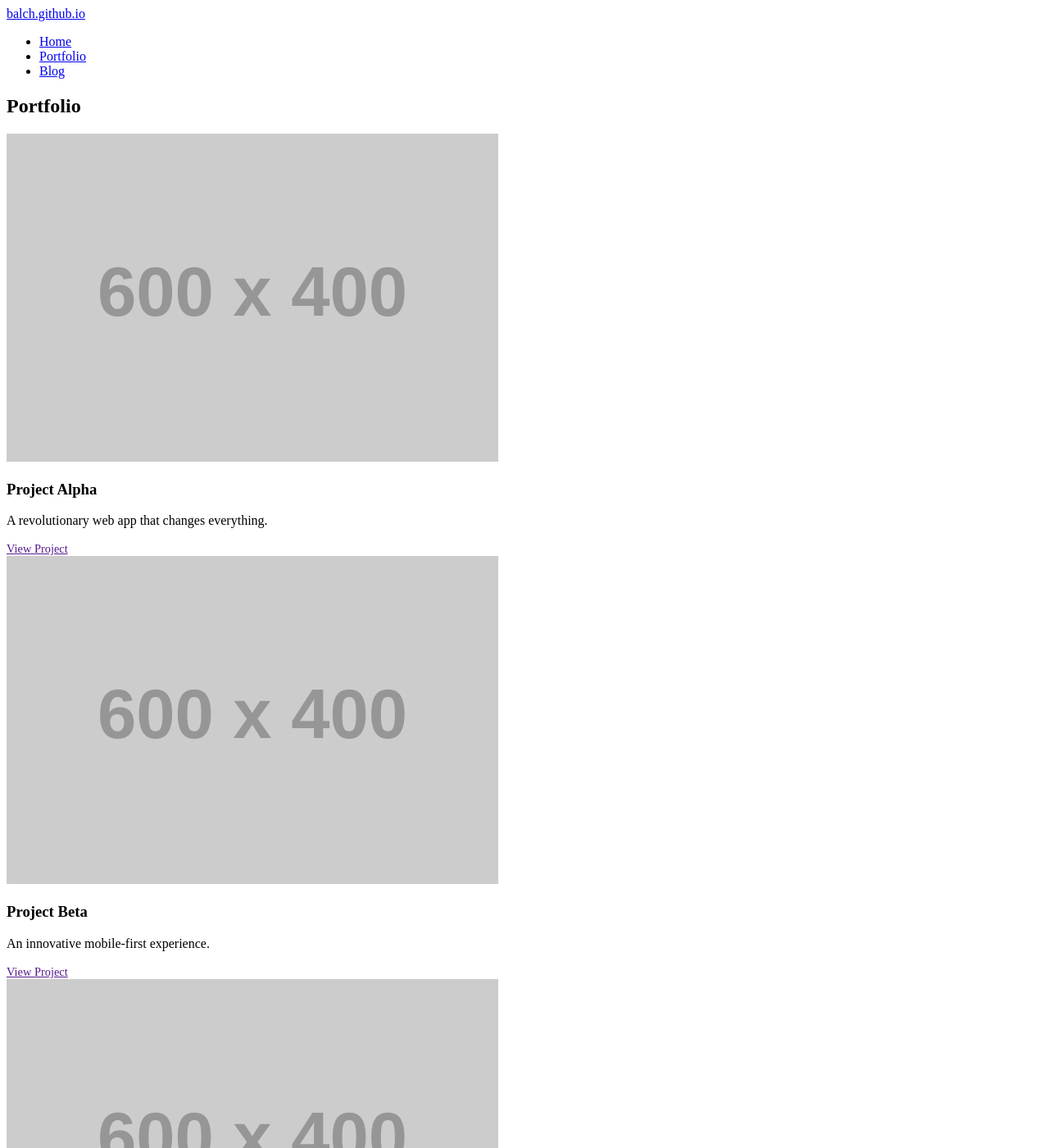
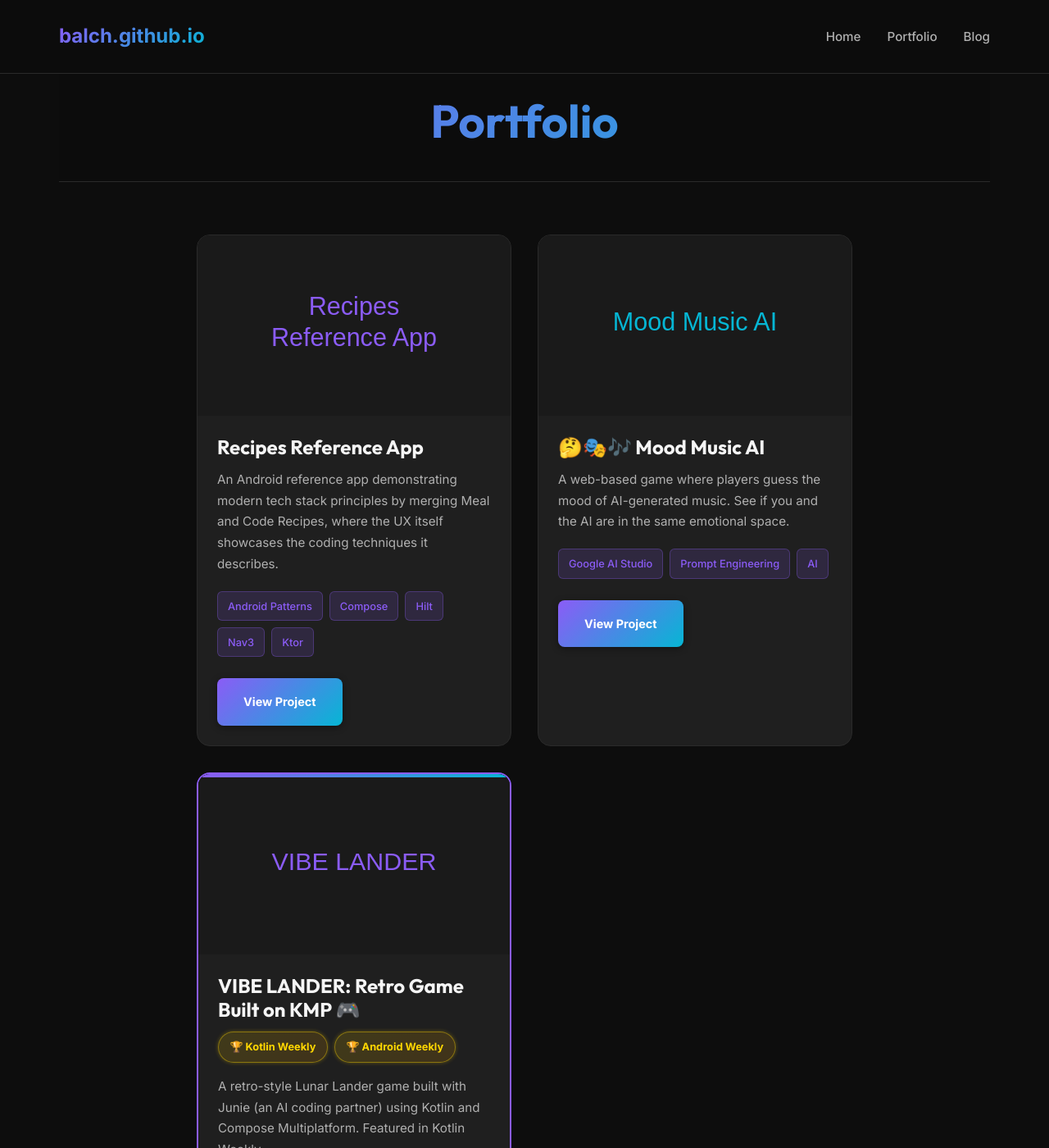
Before and after one commit to balch/balch.github.io, a Jekyll site: the page built from portfolio.md, in a window 1280 px wide and 1400 px high. Shown: the whole window at 82% size. Built offline with Jekyll 4.4.1, drawn with Linux system fonts in a browser that asks for light colours; some of the changed text lies outside the part shown.

Commit message:
feat: Introduce new dark theme styling via `main.css` and update portfolio content with new images and layout adjustments.

```diff
--- a/_data/portfolio.yml
+++ b/_data/portfolio.yml
@@ -1,12 +1,48 @@
-- title: Project Alpha
-  description: A revolutionary web app that changes everything.
-  image: https://via.placeholder.com/600x400
-  link: #
-- title: Project Beta
-  description: An innovative mobile-first experience.
-  image: https://via.placeholder.com/600x400
-  link: #
-- title: Project Gamma
-  description: AI-powered analytics dashboard.
-  image: https://via.placeholder.com/600x400
-  link: #
+- title: Recipes Reference App
+  description: An Android reference app demonstrating modern tech stack principles by merging Meal and Code Recipes, where the UX itself showcases the coding techniques it describes.
+  image: /assets/images/portfolio/recipes-app.svg
+  link: https://github.com/balch/RecipeApp
+  technologies:
+    - Android Patterns
+    - Compose
+    - Hilt
+    - Nav3
+    - Ktor
+  screenshots:
+    - /assets/images/portfolio/recipes-dark-category.png
+    - /assets/images/portfolio/recipes-light-code.png
+    - /assets/images/portfolio/recipes-light-detail.png
+    - /assets/images/portfolio/recipes-dark-meal.png
+
+- title: 🤔🎭🎶 Mood Music AI
+  description: A web-based game where players guess the mood of AI-generated music. See if you and the AI are in the same emotional space.
+  image: /assets/images/portfolio/mood-music.svg
+  link: https://github.com/balch/MoodMusicAI
+  technologies:
+    - Google AI Studio
+    - Prompt Engineering
+    - AI
+  screenshots:
+    - /assets/images/portfolio/mood-mobile.png
+    - /assets/images/portfolio/mood-won.png
+    - /assets/images/portfolio/mood-prompt.png
+    - /assets/images/portfolio/mood-large.png
+
+- title: "VIBE LANDER: Retro Game Built on KMP 🎮"
+  description: A retro-style Lunar Lander game built with Junie (an AI coding partner) using Kotlin and Compose Multiplatform. Featured in Kotlin Weekly #459 and Android Weekly #676.
+  image: /assets/images/portfolio/vibe-lander.svg
+  link: https://github.com/balch/VibeLander
+  technologies:
+    - Kotlin Multiplatform
+    - Compose Multiplatform
+    - koin
+    - Junie
+    - Intellij IDEA
+  screenshots:
+    - /assets/images/portfolio/vibe-android-tablet.png
+    - /assets/images/portfolio/vibe-ios-phone.png
+    - /assets/images/portfolio/vibe-previews.png
+  featured: true
+  awards:
+    - Kotlin Weekly #459
+    - Android Weekly #676
--- a/_layouts/default.html
+++ b/_layouts/default.html
@@ -10,14 +10,14 @@
   <link rel="preconnect" href="https://fonts.gstatic.com" crossorigin>
   <link href="https://fonts.googleapis.com/css2?family=Inter:wght@400;500;700&family=Outfit:wght@500;700&display=swap"
     rel="stylesheet">
-  <link rel="stylesheet" href="{{ " /assets/css/style.css" | relative_url }}">
+  <link rel="stylesheet" href="{{ "/assets/css/main.css" | relative_url }}">
 </head>
 
 <body>
   <header>
     <div class="container">
       <nav>
-        <a href="{{ " /" | relative_url }}" class="logo">{{ site.title }}</a>
+        <a href="{{ "/" | relative_url }}" class="logo">{{ site.title }}</a>
         <ul class="nav-links">
           {% for item in site.navigation %}
           <li><a href="{{ item.url | relative_url }}">{{ item.title }}</a></li>
--- a/_layouts/home.html
+++ b/_layouts/home.html
@@ -5,7 +5,7 @@ layout: default
 <section class="hero">
     <h1>{{ page.hero_title }}</h1>
     <p>{{ page.hero_description }}</p>
-    <a href="{{ " /portfolio/" | relative_url }}" class="btn">View My Work</a>
+    <a href="{{ "/portfolio/" | relative_url }}" class="btn">View My Work</a>
 </section>
 
 <section>
--- a/assets/css/style.css
+++ b/assets/css/main.css
@@ -302,6 +302,75 @@ main {
     margin-bottom: 1.25rem;
 }
 
+/* Technology Tags */
+.tech-tags {
+    display: flex;
+    flex-wrap: wrap;
+    gap: 0.5rem;
+    margin-bottom: 1rem;
+}
+
+.tech-tag {
+    display: inline-block;
+    padding: 0.35rem 0.75rem;
+    background: rgba(139, 92, 246, 0.15);
+    border: 1px solid rgba(139, 92, 246, 0.3);
+    border-radius: 6px;
+    font-size: 0.8rem;
+    font-weight: 500;
+    color: var(--accent-primary);
+    transition: var(--transition-smooth);
+}
+
+.tech-tag:hover {
+    background: rgba(139, 92, 246, 0.25);
+    border-color: var(--accent-primary);
+    transform: translateY(-2px);
+}
+
+/* Award Badges */
+.portfolio-awards {
+    display: flex;
+    flex-wrap: wrap;
+    gap: 0.5rem;
+    margin-bottom: 1rem;
+}
+
+.award-badge {
+    display: inline-block;
+    padding: 0.4rem 0.85rem;
+    background: linear-gradient(135deg, rgba(255, 215, 0, 0.15) 0%, rgba(255, 165, 0, 0.15) 100%);
+    border: 1px solid rgba(255, 215, 0, 0.4);
+    border-radius: 20px;
+    font-size: 0.8rem;
+    font-weight: 600;
+    color: #ffd700;
+    animation: shimmer 2s infinite;
+}
+
+@keyframes shimmer {
+
+    0%,
+    100% {
+        box-shadow: 0 0 5px rgba(255, 215, 0, 0.3);
+    }
+
+    50% {
+        box-shadow: 0 0 15px rgba(255, 215, 0, 0.5);
+    }
+}
+
+/* Featured Portfolio Items */
+.portfolio-item.featured {
+    border: 2px solid var(--accent-primary);
+    position: relative;
+}
+
+.portfolio-item.featured::before {
+    opacity: 1;
+}
+
+
 /* Blog List */
 .post-list {
     list-style: none;
--- a/portfolio.md
+++ b/portfolio.md
@@ -5,11 +5,25 @@ title: Portfolio
 
 <div class="portfolio-grid">
     {% for project in site.data.portfolio %}
-    <div class="portfolio-item">
+    <div class="portfolio-item{% if project.featured %} featured{% endif %}">
         <img src="{{ project.image }}" alt="{{ project.title }}" class="portfolio-img">
         <div class="portfolio-content">
             <h3>{{ project.title }}</h3>
+            {% if project.awards %}
+            <div class="portfolio-awards">
+                {% for award in project.awards %}
+                <span class="award-badge">🏆 {{ award }}</span>
+                {% endfor %}
+            </div>
+            {% endif %}
             <p>{{ project.description }}</p>
+            {% if project.technologies %}
+            <div class="tech-tags">
+                {% for tech in project.technologies %}
+                <span class="tech-tag">{{ tech }}</span>
+                {% endfor %}
+            </div>
+            {% endif %}
             <a href="{{ project.link }}" class="btn" style="margin-top: 10px; font-size: 0.9rem;">View Project</a>
         </div>
     </div>
```
Also changed, not shown: assets/images/portfolio/mood-music.svg (added), assets/images/portfolio/recipes-app.svg (added), assets/images/portfolio/vibe-lander.svg (added).
